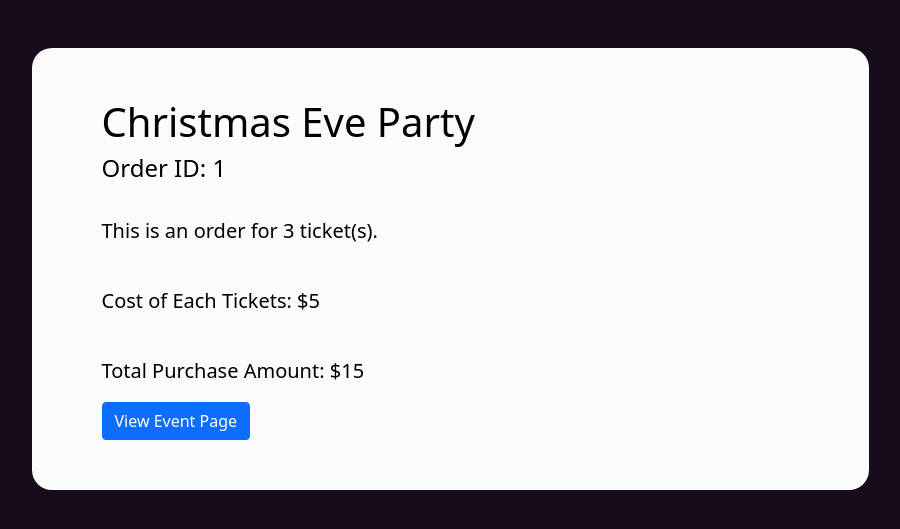
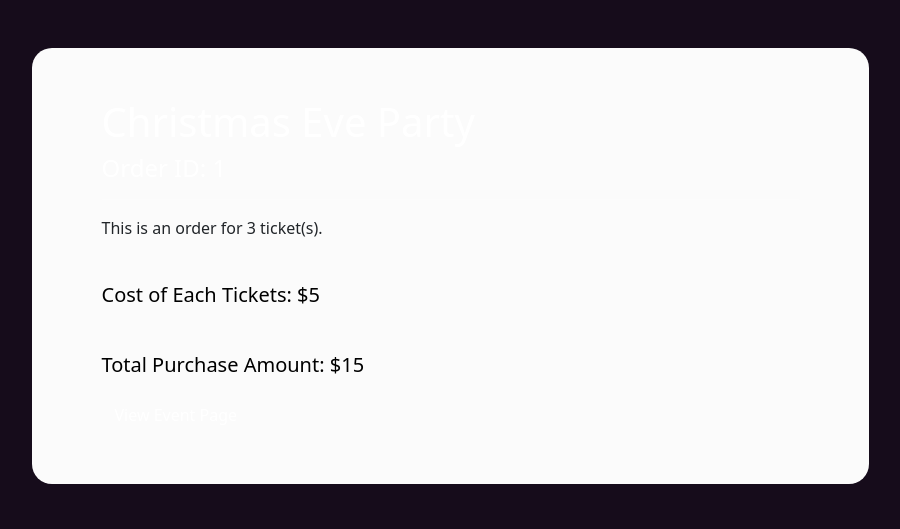
Before and after one commit to zlo120/IAB207-Assignment-3, a Flask app: page /event/order/1 in a window 1280 px wide. Shown: the part 150-679 px from the top of the page, without its empty margins (190-1090 px from the left). Run offline with Flask 2, Linux system fonts and the light colour scheme; a user stored in the database is signed in; data comes from the database, SQL or seed files in the repository; some libraries are stand-ins or nearby versions.

Commit message:
Colour Change

```diff
--- a/website/templates/event/order.html
+++ b/website/templates/event/order.html
@@ -9,23 +9,23 @@
 
     <div class="order mt-5">
 
-        <h1 class="black ">{{order.Event.Name}}</h1>
+        <h1 class="white">{{order.Event.Name}}</h1>
 
-        <h4 class="black ">Order ID: {{order.OrderID}}</h4>
+        <h4 class="white">Order ID: {{order.OrderID}}</h4>
 
         <hr>
 
-        <p>This is an order for {{order.NumTickets}} ticket(s).</p>
+        <pc lass="white">This is an order for {{order.NumTickets}} ticket(s).</p>
 
         <br>
 
-        <p>Cost of Each Tickets: ${{order.Event.Cost}}</p>
+        <p class="white">Cost of Each Tickets: ${{order.Event.Cost}}</p>
 
         <br>
 
-        <p>Total Purchase Amount: ${{order.NumTickets * order.Event.Cost}}</p>
+        <p class="white">Total Purchase Amount: ${{order.NumTickets * order.Event.Cost}}</p>
 
-        <a href="{{url_for('event.view', id = order.Event.EventID)}}" class="btn btn-primary">View Event Page</a>
+        <a href="{{url_for('event.view', id = order.Event.EventID)}}" class="btn btn-primary; white">View Event Page</a>
 
     </div>
 
```
